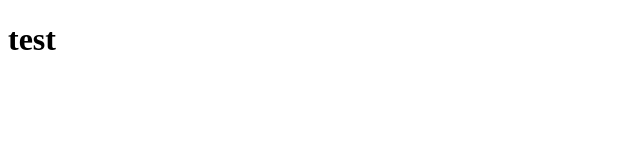
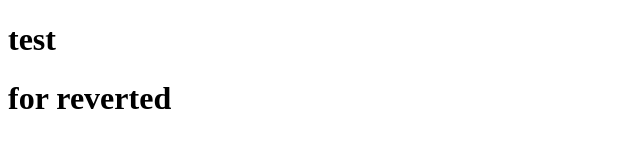
Before and after one commit to BOSSNATY/workflowtest, a plain HTML site: page index.html in a window 1280 px wide. Shown: the whole page, without its empty margins (0-640 px from the left). Drawn offline with Linux system fonts and the light colour scheme.

Commit message:
reverted

```diff
--- a/index.html
+++ b/index.html
@@ -7,5 +7,6 @@
   </head>
   <body>
     <h1>test</h1>
+    <h1>for reverted</h1>
   </body>
 </html>
```
